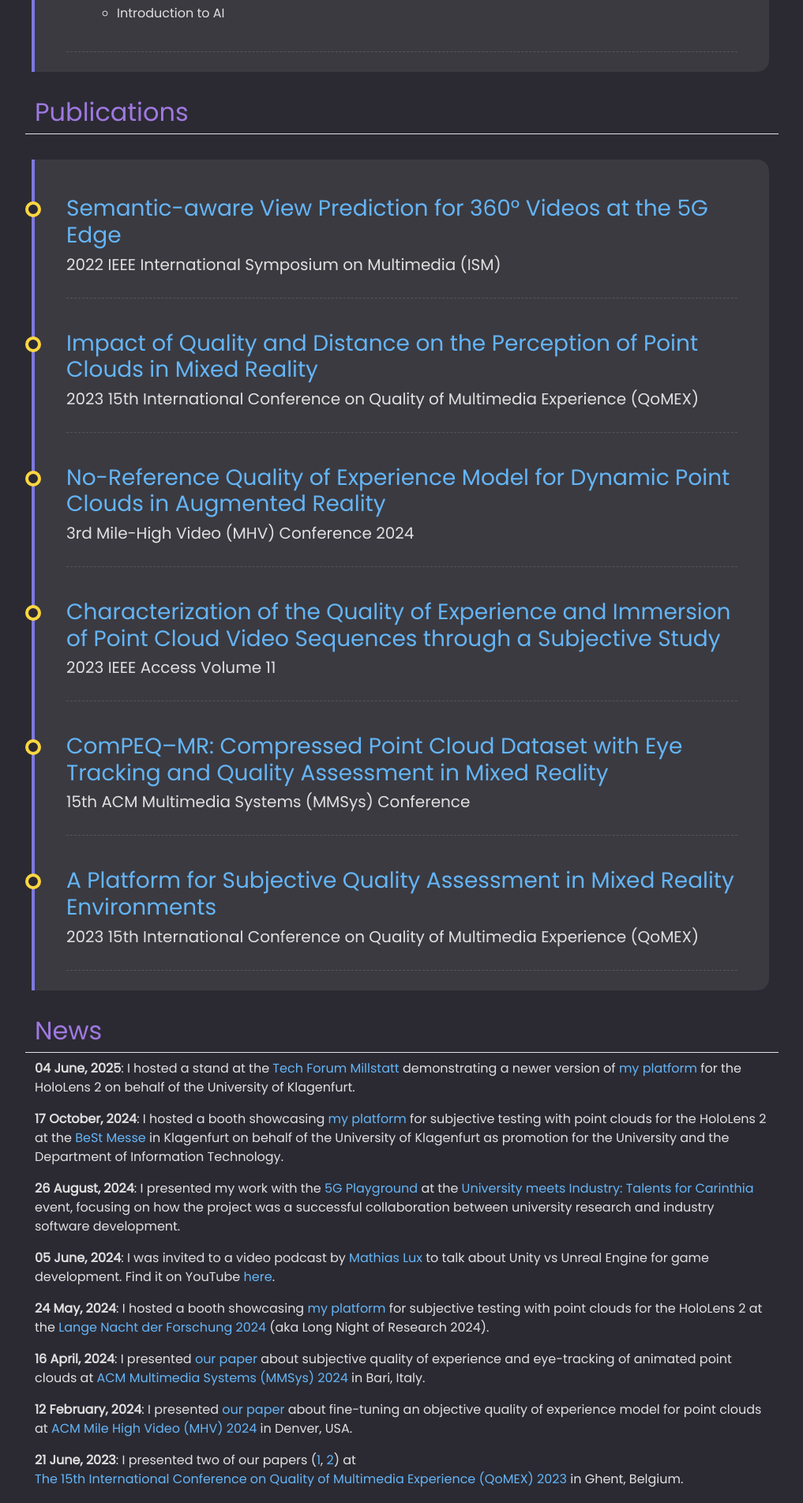
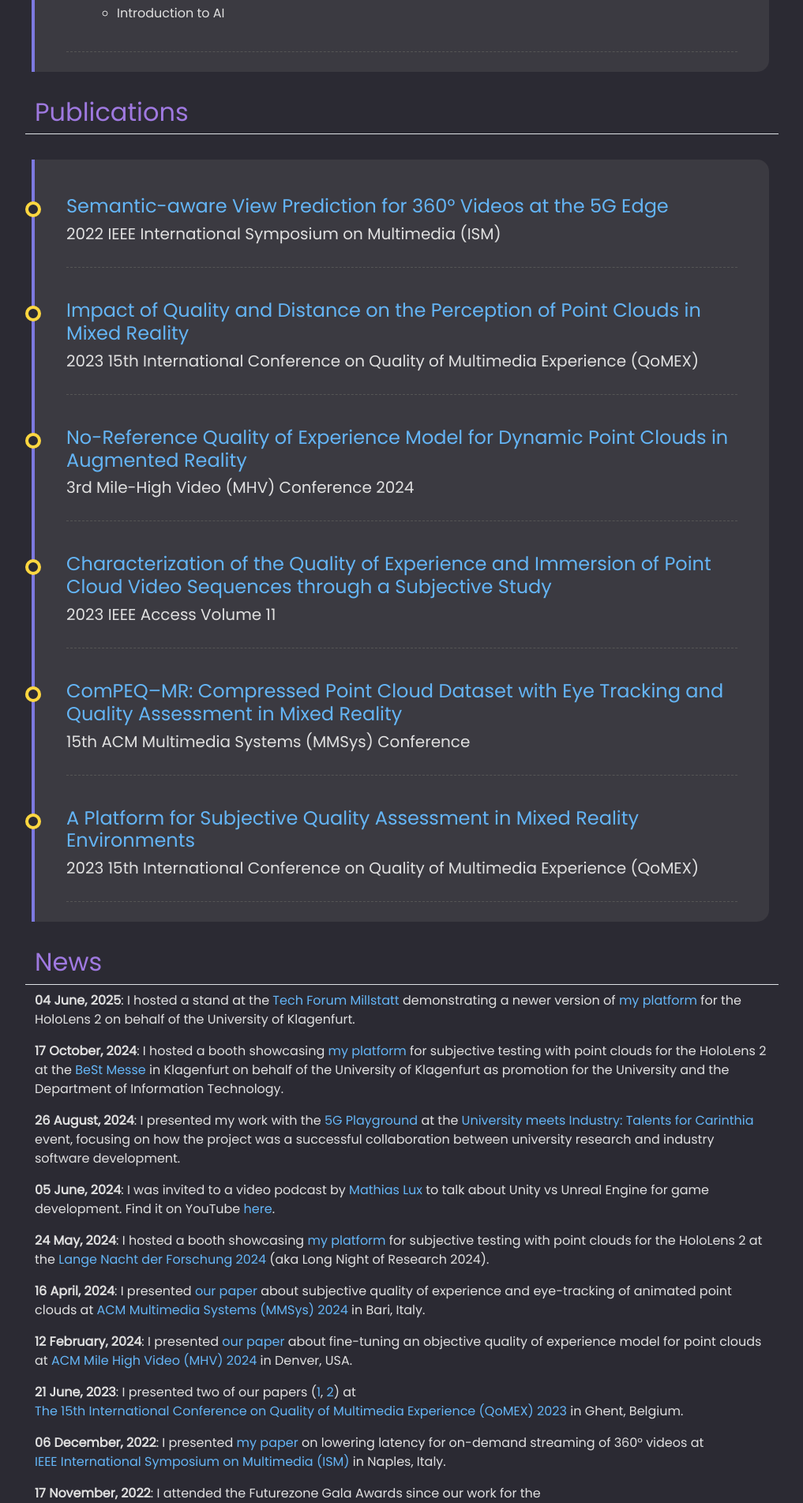
Before and after one commit to shivivats/shivivats.github.io, a Jekyll site: the page built from pages/about.html, in a window 1280 px wide. Shown: the part 4198-6101 px from the top of the page at 79% size, without its empty margins (131-1148 px from the left). Built offline with Jekyll 4.4.1, drawn with Linux system fonts in a browser that asks for light colours; emoji names are drawn with the system emoji font.

```diff
--- a/_includes/about/publications.html
+++ b/_includes/about/publications.html
@@ -5,7 +5,7 @@
         {%- if item.conference -%}
         <div class="timeline-item">
             <div class="content">
-                <h3><a href="{{ item.url | relative_url }}">{{ item.full-name }}</a></h3>
+                <h4><a href="{{ item.url | relative_url }}">{{ item.full-name }}</a></h4>
                 <h5>{{ item.conference }}</h5>
                 <h6 class="date">{{ item.month }}</h6>
                 <!-- <p>{{ item.description }}</p> -->
--- a/_includes/about/stats.html
+++ b/_includes/about/stats.html
@@ -8,7 +8,7 @@
                 </svg>
             </div>
             <div>
-                <h3 class="fs-2 text-emphasis">Languages</h3>
+                <h4 class="fs-2 text-emphasis">Languages</h4>
                 <p>
                 <ul class="list-unstyled" style="font-size:1.05rem">
                     <li><strong>Hindi:</strong> C2 (Native)</li>
@@ -28,7 +28,7 @@
                 </svg>
             </div>
             <div>
-                <h3 class="fs-2 text-emphasis">Tech Stack</h3>
+                <h4 class="fs-2 text-emphasis">Tech Stack</h4>
                 <p>
                 <ul class="list-unstyled" style="font-size:1.05rem">
                     <li>Unity, C#</li>
@@ -50,7 +50,7 @@
                 </svg>
             </div>
             <div>
-                <h3 class="fs-2 text-emphasis">Socials</h3>
+                <h4 class="fs-2 text-emphasis">Socials</h4>
                 <p>
                 <ul class="list-unstyled" style="font-size:1.05rem">
                     <li><i class="fab fa-brands fa-linkedin"></i> <a href="https://www.linkedin.com/in/shivivats/">Shivi Vats</a></li>
```
